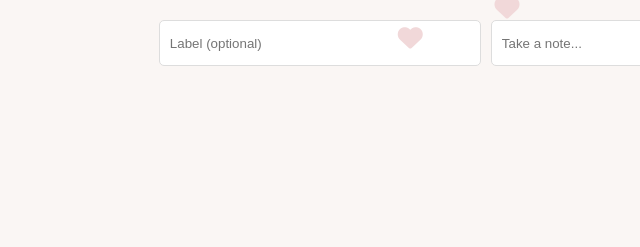
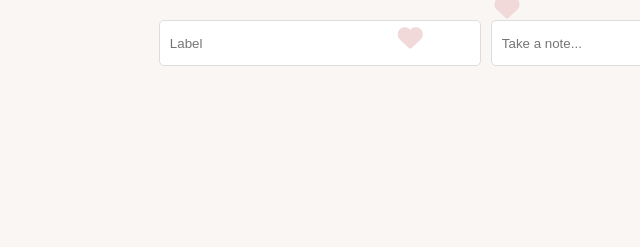
Before and after one commit to lightyagami/NotesMaybe, a plain HTML site: page index.html in a window 1280 px wide. Shown: the top 247 px of the page, 105-745 px from the left. Drawn offline with nearby package versions, Linux system fonts and the light colour scheme.

Commit message:
YesAManualUpdate

```diff
--- a/index.html
+++ b/index.html
@@ -8,7 +8,7 @@
 </head>
 <body>
     <div class="note-input">
-        <input type="text" id="note-label" placeholder="Label (optional)" />
+        <input type="text" id="note-label" placeholder="Label" />
         <input type="text" id="note-text" placeholder="Take a note..." /><br>
 
         <button onclick="createNote()">Add Note</button>
@@ -18,10 +18,6 @@
     <script src="https://kit.fontawesome.com/4f3ce16e3e.js" crossorigin="anonymous"></script>
     <script src="https://cdnjs.cloudflare.com/ajax/libs/html2canvas/1.4.1/html2canvas.min.js"></script>
     <script src="src/index.js"></script>
-    <script>
-        window.onload = function() {
-            document.getElementById('note-label').value = '';
-        };
-    </script>
+
 </body>
 </html>
```
